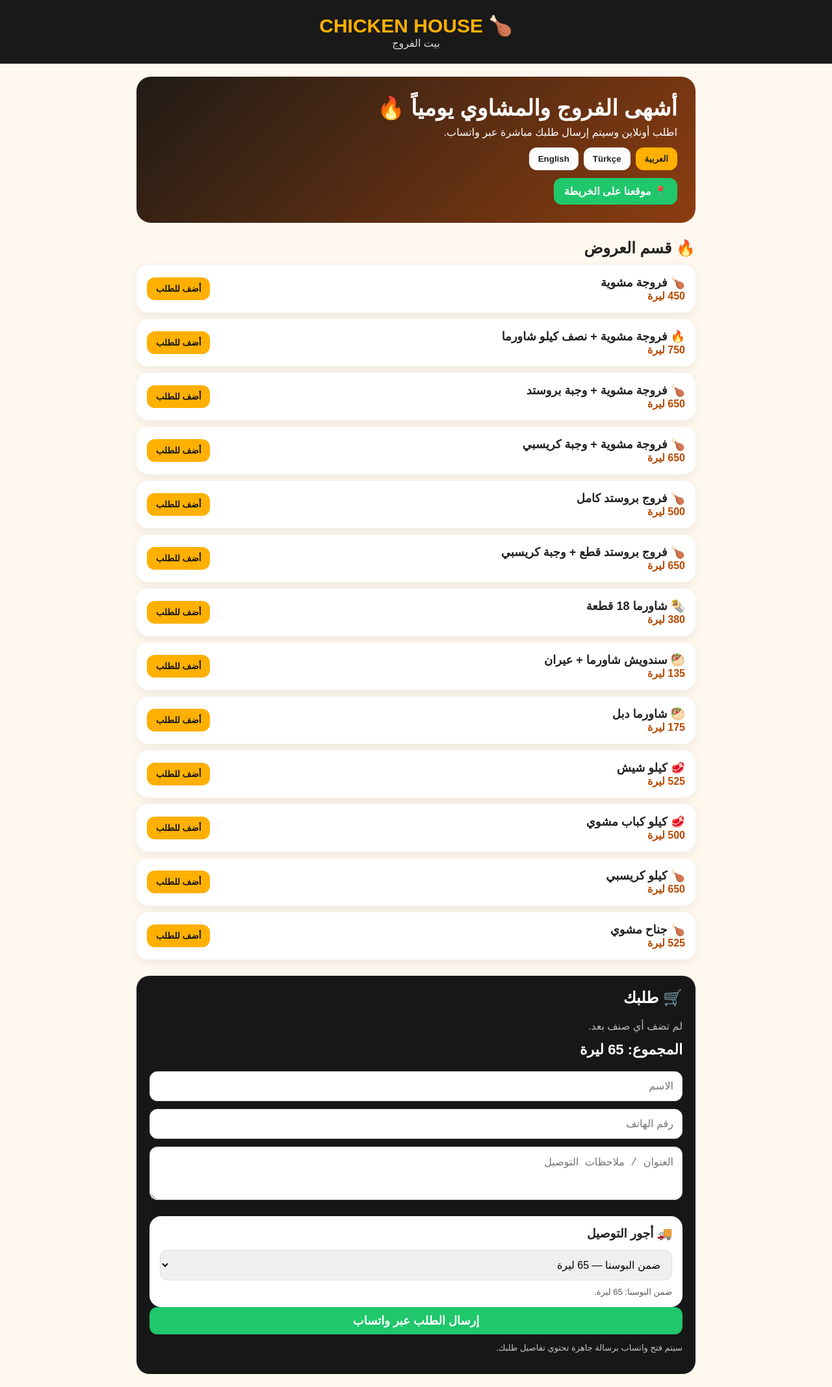
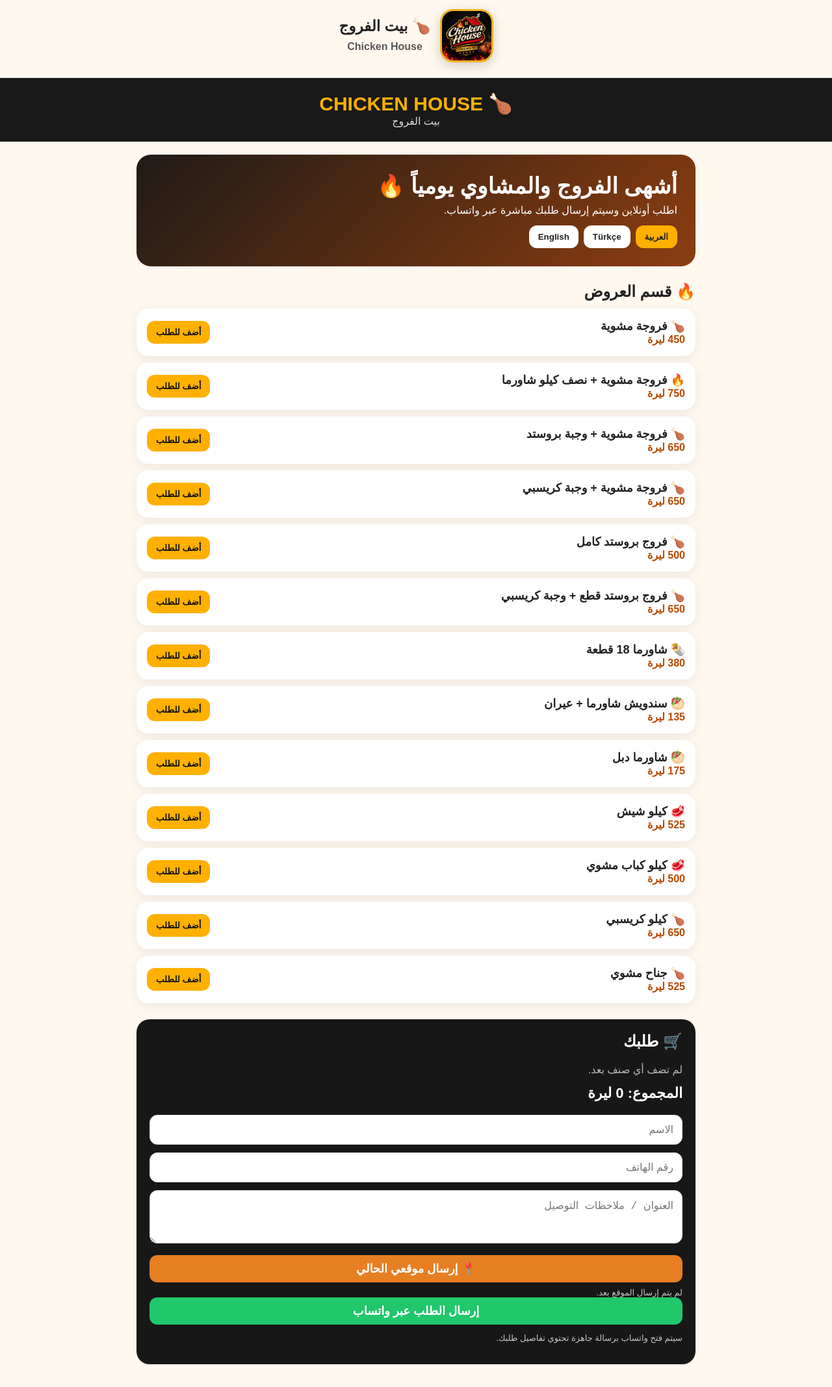
Before and after one commit to chickenhouse730-del/Chicken-House, a plain HTML site: page index.html in a window 1280 px wide. Shown: the whole page at 65% size. Drawn offline with Linux system fonts and the light colour scheme.

Commit message:
Add files via upload

```diff
--- a/index.html
+++ b/index.html
@@ -3,8 +3,6 @@
 <head>
 <meta charset="utf-8">
 <meta name="viewport" content="width=device-width,initial-scale=1">
-<link rel="manifest" href="manifest.json">
-<meta name="theme-color" content="#ffb000">
 <title>بيت الفروج | Chicken House</title>
 <style>
 *{box-sizing:border-box}body{margin:0;font-family:Arial,sans-serif;background:#fff8ef;color:#222}
@@ -14,17 +12,28 @@
 .hero{background:linear-gradient(135deg,#201b16,#8c3d10);color:#fff;border-radius:22px;padding:28px;margin-bottom:20px}
 .hero h1{margin:0 0 8px;font-size:34px}.hero p{margin:0}
 .lang{margin-top:14px;display:flex;gap:8px}.lang button,.add,.checkout{border:0;border-radius:12px;padding:10px 14px;font-weight:bold;cursor:pointer}
-.lang button{background:#fff;color:#222}.lang button.active{background:#ffb000}.location-btn{display:inline-block;margin-top:12px;background:#20c76b;color:#fff;text-decoration:none;border-radius:12px;padding:11px 16px;font-weight:800}
+.lang button{background:#fff;color:#222}.lang button.active{background:#ffb000}
 .section{margin:25px 0 12px;font-size:24px;font-weight:900}
 .card{background:#fff;border-radius:18px;padding:16px;margin:10px 0;display:flex;justify-content:space-between;gap:15px;align-items:center;box-shadow:0 4px 16px #00000012}
 .name{font-weight:800;font-size:18px}.price{color:#b84a00;font-weight:900;white-space:nowrap}.add{background:#ffb000;color:#111}
 .cart{background:#171717;color:#fff;border-radius:20px;padding:20px;margin-top:25px}.cart h2{margin-top:0}.row{display:flex;justify-content:space-between;gap:10px;padding:8px 0;border-bottom:1px solid #444}
 .total{font-size:22px;font-weight:900;margin:14px 0}.checkout{background:#20c76b;color:#fff;width:100%;font-size:18px}
-input,textarea,select{width:100%;padding:13px;border:1px solid #ddd;border-radius:12px;margin:6px 0;font-size:16px}.delivery{background:#fff;border-radius:18px;padding:16px;margin-top:15px;color:#222}.delivery h3{margin:0 0 8px}.delivery-note{font-size:13px;opacity:.75;margin-top:4px}
+input,textarea{width:100%;padding:13px;border:1px solid #ddd;border-radius:12px;margin:6px 0;font-size:16px}
 .small{font-size:13px;opacity:.75}.empty{opacity:.7}
 </style>
 </head>
 <body>
+<div class="brand-header">
+  <img class="brand-logo" src="logo.jpg" alt="Chicken House">
+  <div class="brand-name">🍗 بيت الفروج<br><span>Chicken House</span></div>
+</div>
+<style>
+.brand-header{display:flex;align-items:center;justify-content:center;gap:14px;padding:14px 10px;margin-bottom:10px}
+.brand-logo{width:82px;height:82px;object-fit:cover;border-radius:20px;box-shadow:0 5px 18px rgba(0,0,0,.18);border:3px solid #f0b323}
+.brand-name{font-weight:800;font-size:23px;line-height:1.25;text-align:center}
+.brand-name span{font-size:16px;opacity:.75}
+</style>
+
 <header>
   <div class="logo">🍗 CHICKEN HOUSE</div>
   <div class="sub">بيت الفروج</div>
@@ -34,7 +43,6 @@
   <h1>أشهى الفروج والمشاوي يومياً 🔥</h1>
   <p>اطلب أونلاين وسيتم إرسال طلبك مباشرة عبر واتساب.</p>
   <div class="lang"><button class="active" onclick="setLang('ar')">العربية</button><button onclick="setLang('tr')">Türkçe</button><button onclick="setLang('en')">English</button></div>
-  <a id="locationBtn" class="location-btn" href="https://maps.app.goo.gl/JR1Dmr4BnWKt4xw19" target="_blank" rel="noopener">📍 موقعنا على الخريطة</a>
 </section>
 
 <div id="menu"></div>
@@ -46,15 +54,9 @@
 <input id="customer" placeholder="الاسم">
 <input id="phone" placeholder="رقم الهاتف">
 <textarea id="address" rows="3" placeholder="العنوان / ملاحظات التوصيل"></textarea>
-<div class="delivery">
-  <h3 id="deliveryTitle">🚚 أجور التوصيل</h3>
-  <select id="deliveryZone" onchange="updateCart()">
-    <option value="bosna">ضمن البوسنا — 65 ليرة</option>
-    <option value="outside">بعد البوسنا — 18 ليرة لكل كم</option>
-  </select>
-  <input id="deliveryKm" type="number" min="1" step="1" value="1" style="display:none" oninput="updateCart()" placeholder="عدد الكيلومترات بعد البوسنا">
-  <div class="delivery-note" id="deliveryNote">ضمن البوسنا: 65 ليرة.</div>
-</div>
+
+<button class="checkout" style="background:#e67e22;margin:8px 0" onclick="getLocation()">📍 <span id="locBtn">إرسال موقعي الحالي</span></button>
+<div id="locationStatus" class="small">لم يتم إرسال الموقع بعد.</div>
 <button class="checkout" onclick="sendOrder()">إرسال الطلب عبر واتساب</button>
 <p class="small">سيتم فتح واتساب برسالة جاهزة تحتوي تفاصيل طلبك.</p>
 </section>
@@ -90,60 +92,46 @@
  `<div class="section">🔥 ${labels[0]}</div>`+
  products.map((p,i)=>`<div class="card"><div><div class="name">${p[0]} ${lang==="ar"?p[1]:p[2]}</div><div class="price">${p[3]} ليرة</div></div><button class="add" onclick="add(${i})">${lang==="ar"?"أضف للطلب":lang==="tr"?"Ekle":"Add to order"}</button></div>`).join("");
  document.getElementById("cartTitle").textContent=lang==="ar"?"🛒 طلبك":lang==="tr"?"🛒 Siparişiniz":"🛒 Your order";
- document.getElementById("deliveryTitle").textContent=lang==="ar"?"🚚 أجور التوصيل":lang==="tr"?"🚚 Teslimat ücreti":"🚚 Delivery fee";
- const lb=document.getElementById("locationBtn"); lb.textContent=lang==="ar"?"📍 موقعنا على الخريطة":lang==="tr"?"📍 Haritadaki konumumuz":"📍 Our location on the map";
- const z=document.getElementById("deliveryZone"); z.options[0].textContent=lang==="ar"?"ضمن البوسنا — 65 ليرة":lang==="tr"?"Bosna içinde — 65 TL":"Inside Bosna — 65 TL"; z.options[1].textContent=lang==="ar"?"بعد البوسنا — 18 ليرة لكل كم":lang==="tr"?"Bosna dışı — km başına 18 TL":"Outside Bosna — 18 TL per km"; document.getElementById("deliveryKm").placeholder=lang==="ar"?"عدد الكيلومترات بعد البوسنا":lang==="tr"?"Bosna dışı kilometre sayısı":"Kilometers outside Bosna";
  updateCart();
 }
 function add(i){cart.push(i);updateCart();}
-function getDeliveryFee(){
- const zone=document.getElementById("deliveryZone")?.value||"bosna";
- const km=Math.max(1,Number(document.getElementById("deliveryKm")?.value||1));
- return zone==="bosna"?65:km*18;
-}
-function updateDeliveryUI(){
- const zone=document.getElementById("deliveryZone");
- if(!zone)return;
- const outside=zone.value==="outside";
- document.getElementById("deliveryKm").style.display=outside?"block":"none";
- document.getElementById("deliveryNote").textContent=outside
-   ? (lang==="ar"?"بعد البوسنا: 18 ليرة لكل كيلومتر.":lang==="tr"?"Bosna dışı: kilometre başına 18 TL.":"Outside Bosna: 18 TL per kilometer.")
-   : (lang==="ar"?"ضمن البوسنا: 65 ليرة.":lang==="tr"?"Bosna içinde: 65 TL.":"Inside Bosna: 65 TL.");
-}
 function updateCart(){
- updateDeliveryUI();
  let box=document.getElementById("cartItems");
- let delivery=getDeliveryFee();
- if(!cart.length){box.className="empty";box.textContent=lang==="ar"?"لم تضف أي صنف بعد.":lang==="tr"?"Henüz ürün eklemediniz.":"No items added yet.";document.getElementById("total").textContent=(lang==="ar"?"المجموع: ":lang==="tr"?"Toplam: ":"Total: ")+delivery+" ليرة";return;}
+ if(!cart.length){box.className="empty";box.textContent=lang==="ar"?"لم تضف أي صنف بعد.":lang==="tr"?"Henüz ürün eklemediniz.":"No items added yet.";document.getElementById("total").textContent=(lang==="ar"?"المجموع: ":lang==="tr"?"Toplam: ":"Total: ")+"0 ليرة";return;}
  box.className="";
  let total=0;
  box.innerHTML=cart.map((i,n)=>{total+=products[i][3];return `<div class="row"><span>${products[i][0]} ${lang==="ar"?products[i][1]:products[i][2]}</span><span>${products[i][3]} ₺ <button onclick="cart.splice(${n},1);updateCart()">✕</button></span></div>`}).join("");
- box.innerHTML += `<div class="row"><span>${lang==="ar"?"🚚 التوصيل":lang==="tr"?"🚚 Teslimat":"🚚 Delivery"}</span><span>${delivery} ₺</span></div>`;
- document.getElementById("total").textContent=(lang==="ar"?"المجموع مع التوصيل: ":lang==="tr"?"Teslimat dahil toplam: ":"Total incl. delivery: ")+(total+delivery)+" ليرة";
+ document.getElementById("total").textContent=(lang==="ar"?"المجموع: ":lang==="tr"?"Toplam: ":"Total: ")+total+" ليرة";
 }
 function sendOrder(){
  if(!cart.length){alert(lang==="ar"?"أضف صنفاً أولاً":lang==="tr"?"Önce ürün ekleyin":"Please add an item first");return;}
  const name=document.getElementById("customer").value.trim(),phone=document.getElementById("phone").value.trim(),address=document.getElementById("address").value.trim();
- const zone=document.getElementById("deliveryZone").value;
- const km=Math.max(1,Number(document.getElementById("deliveryKm").value||1));
- const delivery=zone==="bosna"?65:km*18;
  let total=0, counts={};
  cart.forEach(i=>{total+=products[i][3];counts[i]=(counts[i]||0)+1});
- let grand=total+delivery;
  let lines=Object.entries(counts).map(([i,q])=>`${q}x ${products[i][lang==="ar"?1:2]} - ${products[i][3]*q} ₺`).join("\n");
- let deliveryText=zone==="bosna"
-   ? (lang==="ar"?"ضمن البوسنا":lang==="tr"?"Bosna içi":"Inside Bosna")
-   : (lang==="ar"?`بعد البوسنا (${km} كم)`:lang==="tr"?`Bosna dışı (${km} km)`:`Outside Bosna (${km} km)`);
  let msg=(lang==="ar"?"🍗 طلب جديد - بيت الفروج\n\n":lang==="tr"?"🍗 Yeni Sipariş - Chicken House\n\n":"🍗 New Order - Chicken House\n\n")+lines+
- `\n\n${lang==="ar"?"أجور التوصيل":lang==="tr"?"Teslimat ücreti":"Delivery fee"}: ${delivery} ₺ (${deliveryText})`+
- `\n${lang==="ar"?"المجموع مع التوصيل":lang==="tr"?"Teslimat dahil toplam":"Total incl. delivery"}: ${grand} ₺\n${lang==="ar"?"الاسم":lang==="tr"?"Ad":"Name"}: ${name}\n${lang==="ar"?"الهاتف":lang==="tr"?"Telefon":"Phone"}: ${phone}\n${lang==="ar"?"العنوان / الملاحظات":lang==="tr"?"Adres / Not":"Address / Notes"}: ${address}`;
+ `\n\n${lang==="ar"?"المجموع":lang==="tr"?"Toplam":"Total"}: ${total} ₺\n${lang==="ar"?"الاسم":lang==="tr"?"Ad":"Name"}: ${name}\n${lang==="ar"?"الهاتف":lang==="tr"?"Telefon":"Phone"}: ${phone}\n${lang==="ar"?"العنوان / الملاحظات":lang==="tr"?"Adres / Not":"Address / Notes"}: ${address}`;
  location.href="https://wa.me/"+WA+"?text="+encodeURIComponent(msg);
 }
 render();
 </script>
+
 <script>
-if ("serviceWorker" in navigator) {
-  window.addEventListener("load", () => navigator.serviceWorker.register("sw.js"));
+let customerLat=null, customerLng=null, customerMapUrl="";
+function getLocation(){
+  const status=document.getElementById("locationStatus");
+  if(!navigator.geolocation){
+    status.textContent=lang==="ar"?"المتصفح لا يدعم تحديد الموقع.":lang==="tr"?"Tarayıcı konumu desteklemiyor.":"Your browser does not support location.";
+    return;
+  }
+  status.textContent=lang==="ar"?"جاري تحديد موقعك...":lang==="tr"?"Konumunuz belirleniyor...":"Getting your location...";
+  navigator.geolocation.getCurrentPosition(pos=>{
+    customerLat=pos.coords.latitude; customerLng=pos.coords.longitude;
+    customerMapUrl=`https://www.google.com/maps?q=${customerLat},${customerLng}`;
+    status.innerHTML=(lang==="ar"?"✅ تم تحديد موقعك":lang==="tr"?"✅ Konumunuz alındı":"✅ Location received");
+  },()=>{
+    status.textContent=lang==="ar"?"تعذر تحديد الموقع. فعّل GPS واسمح للموقع.":lang==="tr"?"Konum alınamadı. GPS'i açıp izin verin.":"Could not get your location. Turn on GPS and allow location access.";
+  },{enableHighAccuracy:true,timeout:10000,maximumAge:0});
 }
 </script>
 </body>
```
Also changed, not shown: logo.jpg (added).
